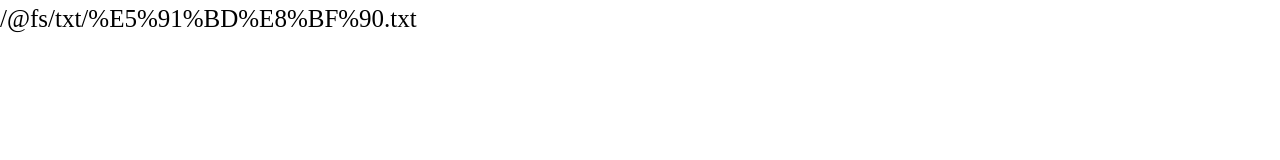
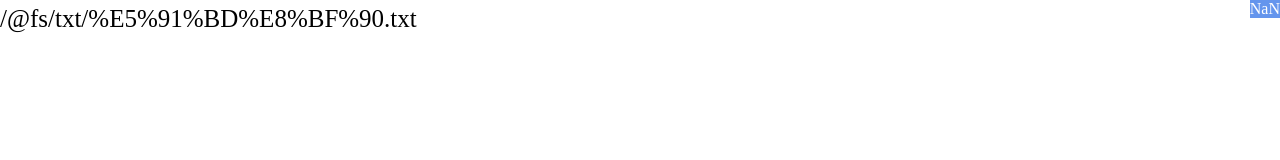
Before and after one commit to zhangenming/readerHighlight, a Vue app: page / in a window 1280 px wide. Shown: the top 160 px of the page. Built offline with nearby package versions, Linux system fonts and the light colour scheme.

Commit message:
feat 进度

```diff
--- a/src/App.vue
+++ b/src/App.vue
@@ -161,13 +161,15 @@ setInterval(() => {
   autoScrolling && globalThis.scrollBy(0, autoScrollSpeed.value)
 })
 
-const scrollTop = useLocalStorage("scrollTop", 0)
+let scrollHeight: number
+const scrollY = useLocalStorage("scrollY", 0)
+document.onscroll = () => {
+  scrollY.value = globalThis.scrollY
+}
 onMounted(() => {
-  globalThis.scrollTo({ top: scrollTop.value, behavior: "smooth" })
+  scrollHeight = document.body.scrollHeight
+  globalThis.scrollTo({ top: scrollY.value, behavior: "smooth" })
 })
-document.onscroll = () => {
-  scrollTop.value = globalThis.scrollY
-}
 
 function jumpRange(
   currentR: MyRange,
@@ -206,10 +208,13 @@ const x = boss ? `{color: #eee;}` : `{ color: #fff;background: red; }`
 
 <template>
   <div
-    v-if="searchParams.has('dev')"
-    style="position: fixed; top: 0; background: cornflowerblue; color: white"
+    style="position: fixed; right: 0; background: cornflowerblue; color: white"
   >
-    <div>{{ autoScrollSpeed.toFixed(2) }}</div>
+    <!-- 进程 -->
+    <div>{{ (scrollY / scrollHeight / 0.01).toFixed(2) }}</div>
+
+    <!-- 速度 -->
+    <div v-show="autoScrolling">{{ autoScrollSpeed.toFixed(2) }}</div>
   </div>
 
   <div>
```
Also changed, not shown: txt/note.txt (deleted), 1 other file (tests, documents, lock files or other folders).
